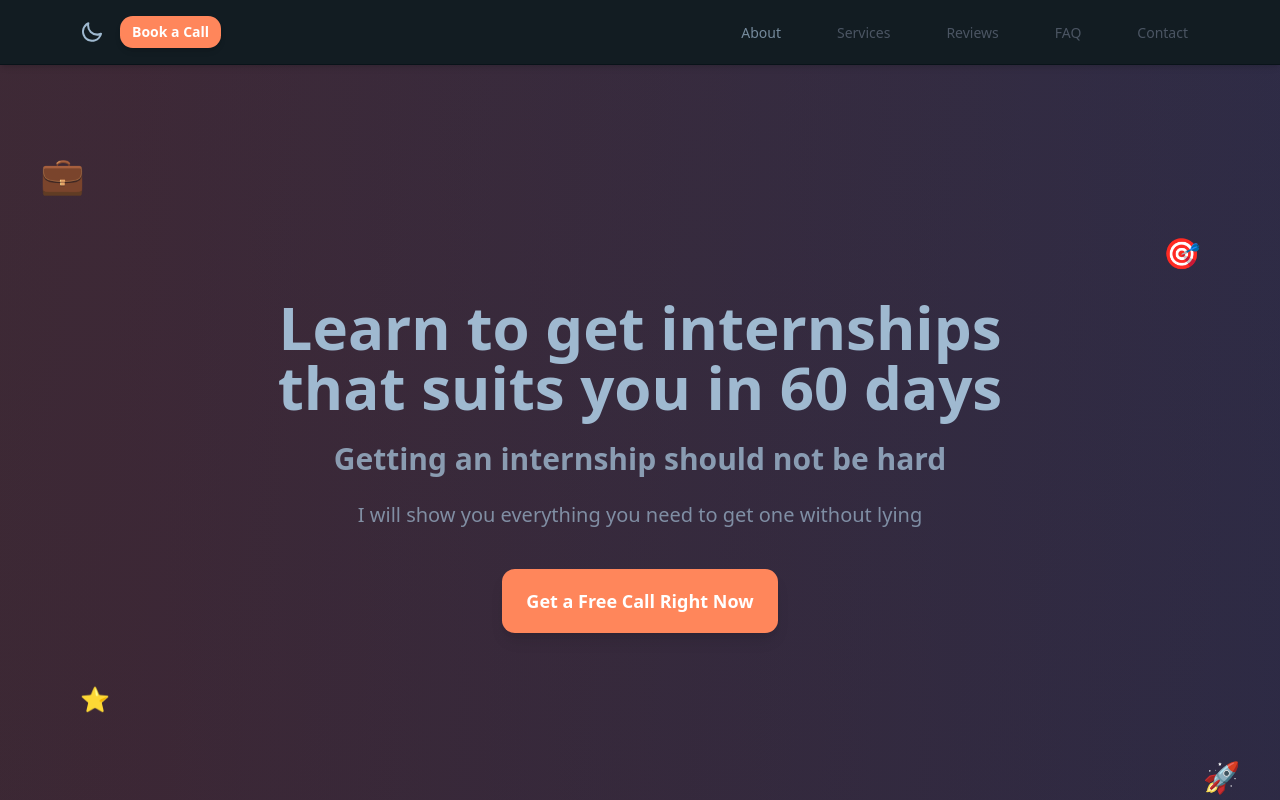
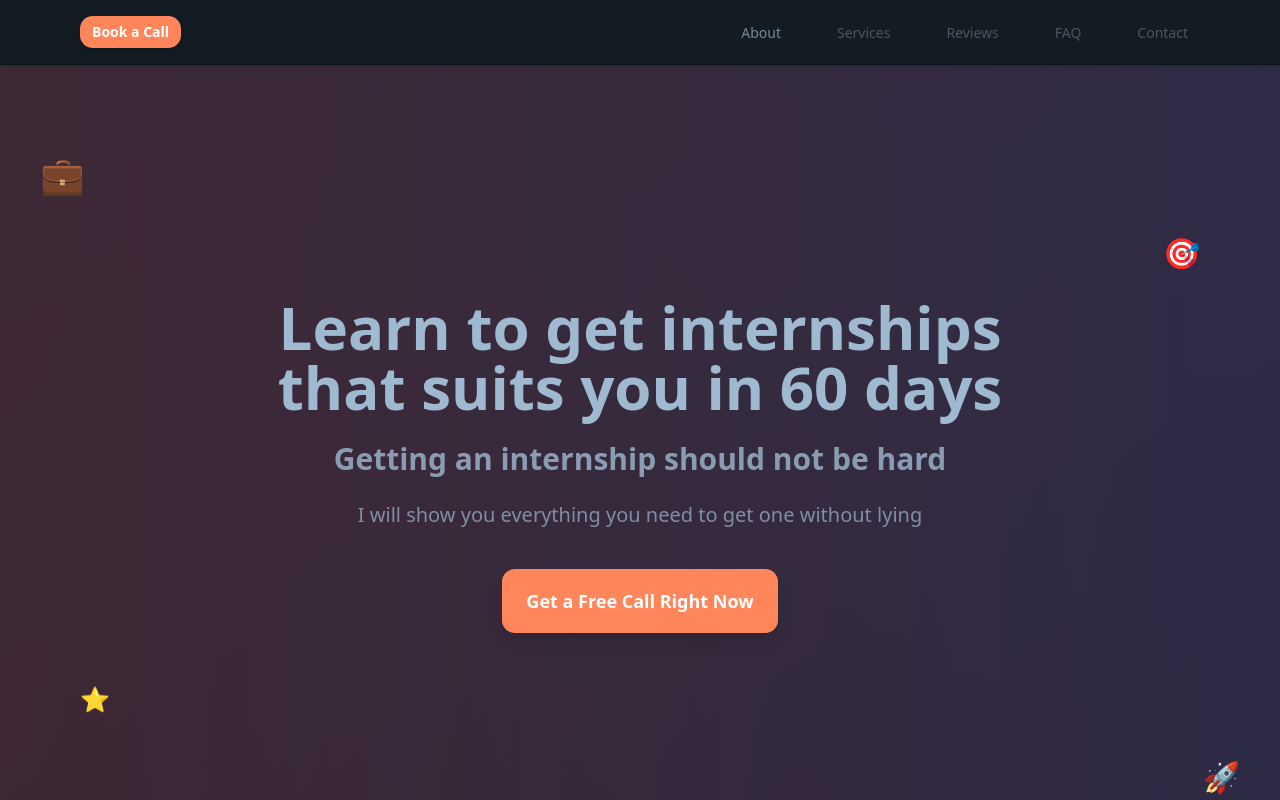
Before and after one commit to makhlouf1102/new-school-website, a Next.js app: page / in a window 1280 px wide. Shown: the top 800 px of the page. Built offline with nearby package versions, Linux system fonts and the light colour scheme.

Commit message:
Refactor: Remove theme toggle from Header

```diff
--- a/components/Header.js
+++ b/components/Header.js
@@ -29,16 +29,6 @@
             animate={{ opacity: 1, x: 0 }}
             transition={{ duration: 0.6, delay: 0.2 }}
           >
-            <label className="swap swap-rotate mr-4">
-              <input type="checkbox" className="theme-controller" value="dark" />
-
-              {/* sun icon */}
-              <svg className="swap-on fill-current w-6 h-6" xmlns="http://www.w3.org/2000/svg" viewBox="0 0 24 24"><path d="M5.64,17l-.71.71a1,1,0,0,0,0,1.41,1,1,0,0,0,1.41,0l.71-.71A1,1,0,0,0,5.64,17ZM5,12a1,1,0,0,0-1-1H3a1,1,0,0,0,0,2H4A1,1,0,0,0,5,12Zm7-7a1,1,0,0,0,1-1V3a1,1,0,0,0-2,0V4A1,1,0,0,0,12,5ZM5.64,7.05a1,1,0,0,0,.7.29,1,1,0,0,0,.71-.29,1,1,0,0,0,0-1.41l-.71-.71A1,1,0,0,0,5.64,7.05Zm13.02,9.9a1,1,0,0,0,.7.29,1,1,0,0,0,.71-.29,1,1,0,0,0,0-1.41l-.71-.71A1,1,0,0,0,18.66,16.95ZM21,11H20a1,1,0,0,0,0,2h1a1,1,0,0,0,0-2Zm-9,8a1,1,0,0,0-1,1v1a1,1,0,0,0,2,0V20A1,1,0,0,0,12,19ZM18.36,5.64a1,1,0,0,0-1,0,1,1,0,0,0,0,1.41l.71.71a1,1,0,0,0,1.41,0,1,1,0,0,0,0-1.41ZM12,6.5A5.5,5.5,0,1,0,17.5,12,5.51,5.51,0,0,0,12,6.5Zm0,9A3.5,3.5,0,1,1,15.5,12,3.5,3.5,0,0,1,12,15.5Z" /></svg>
-
-              {/* moon icon */}
-              <svg className="swap-off fill-current w-6 h-6" xmlns="http://www.w3.org/2000/svg" viewBox="0 0 24 24"><path d="M21.64,13a1,1,0,0,0-1.05-.14,8.05,8.05,0,0,1-3.37.73A8.15,8.15,0,0,1,9.08,5.49a8.59,8.59,0,0,1,.25-2A1,1,0,0,0,8,2.36,10.14,10.14,0,1,0,22,14.05,1,1,0,0,0,21.64,13Zm-9.5,6.69A8.14,8.14,0,0,1,7.08,5.22v.27A10.15,10.15,0,0,0,17.22,15.63a9.79,9.79,0,0,0,2.1-.22A8.11,8.11,0,0,1,12.14,19.73Z" /></svg>
-
-            </label>
             <motion.a
               className="btn btn-primary btn-sm text-white shadow-md hover:shadow-lg border-none"
               href="https://calendly.com/"
```
